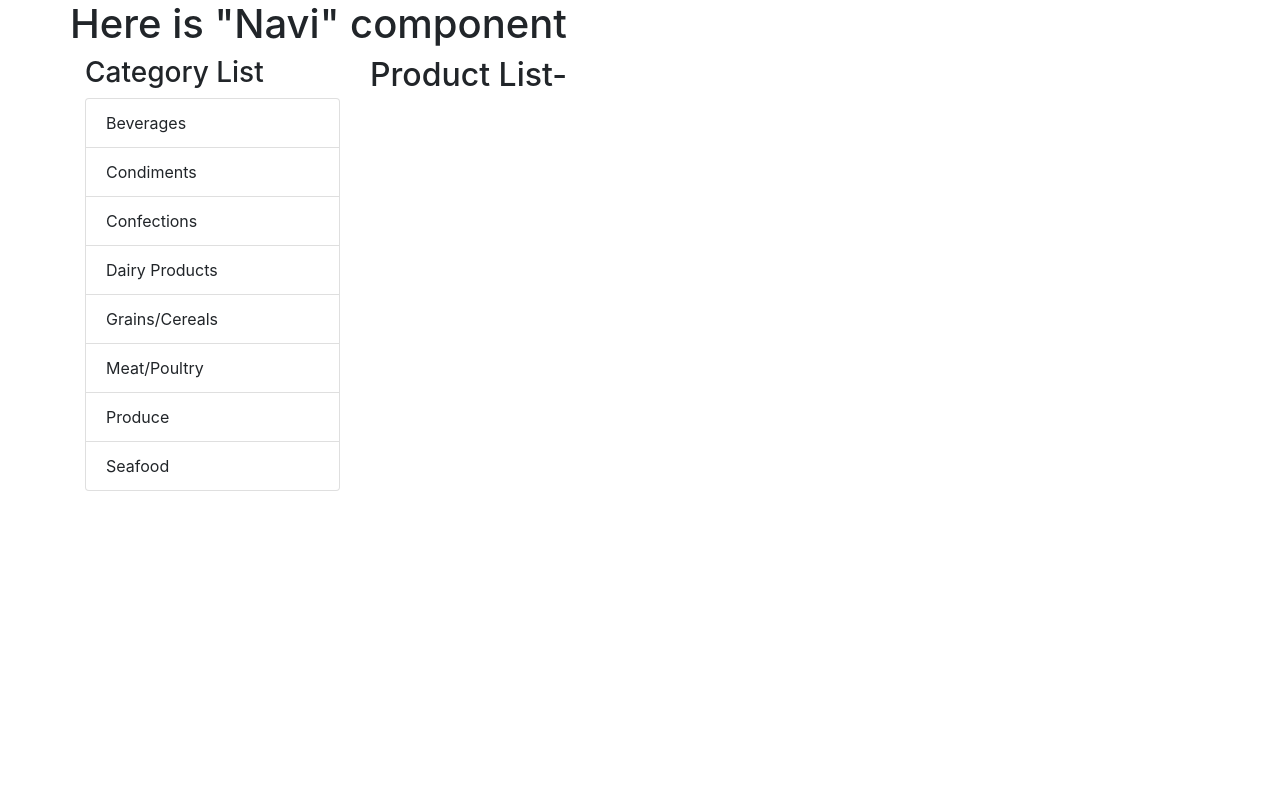
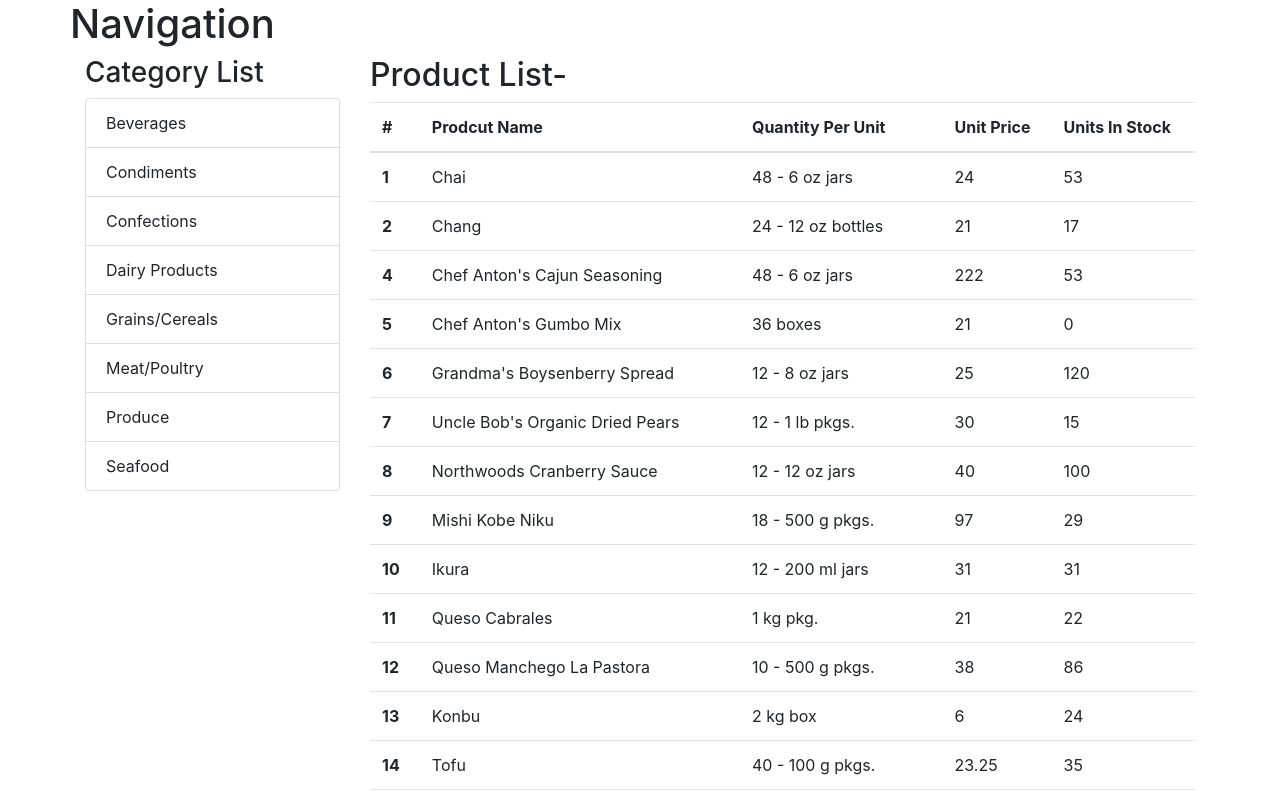
Before and after one commit to ercanerdogan/reactApp, a React (Create React App) app: page / in a window 1280 px wide. Shown: the top 800 px of the page. Built offline with nearby package versions, Linux system fonts and the light colour scheme; data requests are answered from the project's data file.

Commit message:
relation between components, get product list by categoryID

```diff
--- a/src/App.js
+++ b/src/App.js
@@ -7,11 +7,31 @@ import { Container, Row, Col } from "reactstrap";
 
 export default class App extends Component {
 
-  state = { currentCategory: "" }
+  state = {
+    currentCategory: "",
+    products:[]
+  }
+
+  componentDidMount(){
+    this.getProducts();
+  }
 
   getCurrentCategory = (category) => {
     this.setState({ currentCategory: category.categoryName });
+    this.getProducts(category.id)
   };
+
+
+  getProducts = categoryId => {
+    let url="http://localhost:3000/products"
+    if(categoryId){
+      url+="?categoryId=" + categoryId;
+    }
+    fetch(url)
+      .then(response => response.json())
+      .then(data => this.setState({ products: data }));
+  }
+
 
   render() {
 
@@ -26,10 +46,18 @@ export default class App extends Component {
           </Row>
           <Row>
             <Col xs="3">
-              <CategoryList currentCategory={this.state.currentCategory} getCurrentCategory={this.getCurrentCategory} info={categoryInfo} />
+              <CategoryList
+                currentCategory={this.state.currentCategory}
+                getCurrentCategory={this.getCurrentCategory}
+                info={categoryInfo}
+              />
             </Col>
             <Col xs="9">
-              <ProductList currentCategory={this.state.currentCategory} info={productInfo} />
+              <ProductList
+                products={this.state.products}
+                currentCategory={this.state.currentCategory}
+                info={productInfo}
+              />
 
             </Col>
 
--- a/src/CategoryList.js
+++ b/src/CategoryList.js
@@ -49,7 +49,7 @@ export default class CategoryList extends Component {
                     ))}
 
                 </ListGroup>
-                <h4>{this.props.currentCategory}</h4>
+                {/* <h4>{this.props.currentCategory}</h4> */}
             </div>
         )
     }
--- a/src/Navi.js
+++ b/src/Navi.js
@@ -4,7 +4,7 @@ export default class Navi extends Component {
     render() {
         return (
             <div>
-                <h1>Here is "Navi" component</h1>
+                <h1>Navigation</h1>
             </div>
         )
     }
--- a/src/ProductList.js
+++ b/src/ProductList.js
@@ -1,4 +1,5 @@
-import React, { Component } from 'react'
+import React, { Component } from 'react';
+import { Table } from "reactstrap";
 
 export default class ProductList extends Component {
     //it's not necessary in newest version of react
@@ -11,6 +12,32 @@ export default class ProductList extends Component {
         return (
             <div>
                 <h2>{this.props.info.title}-{this.props.currentCategory}</h2>
+
+                <Table>
+                    <thead>
+                        <tr>
+                            <th>#</th>
+                            <th>Prodcut Name</th>
+                            <th>Quantity Per Unit</th>
+                            <th>Unit Price</th>
+                            <th>Units In Stock</th>
+                        </tr>
+                    </thead>
+                    <tbody>
+                        {this.props.products.map(product => (
+                            <tr key={product.id}>
+                                <th scope="row">{product.id}</th>
+                                <td>{product.productName}</td>
+                                <td>{product.quantityPerUnit}</td>
+                                <td>{product.unitPrice}</td>
+                                <td>{product.unitsInStock}</td>
+                            </tr>
+                        ))
+                        }
+
+
+                    </tbody>
+                </Table>
             </div>
         )
     }
```
